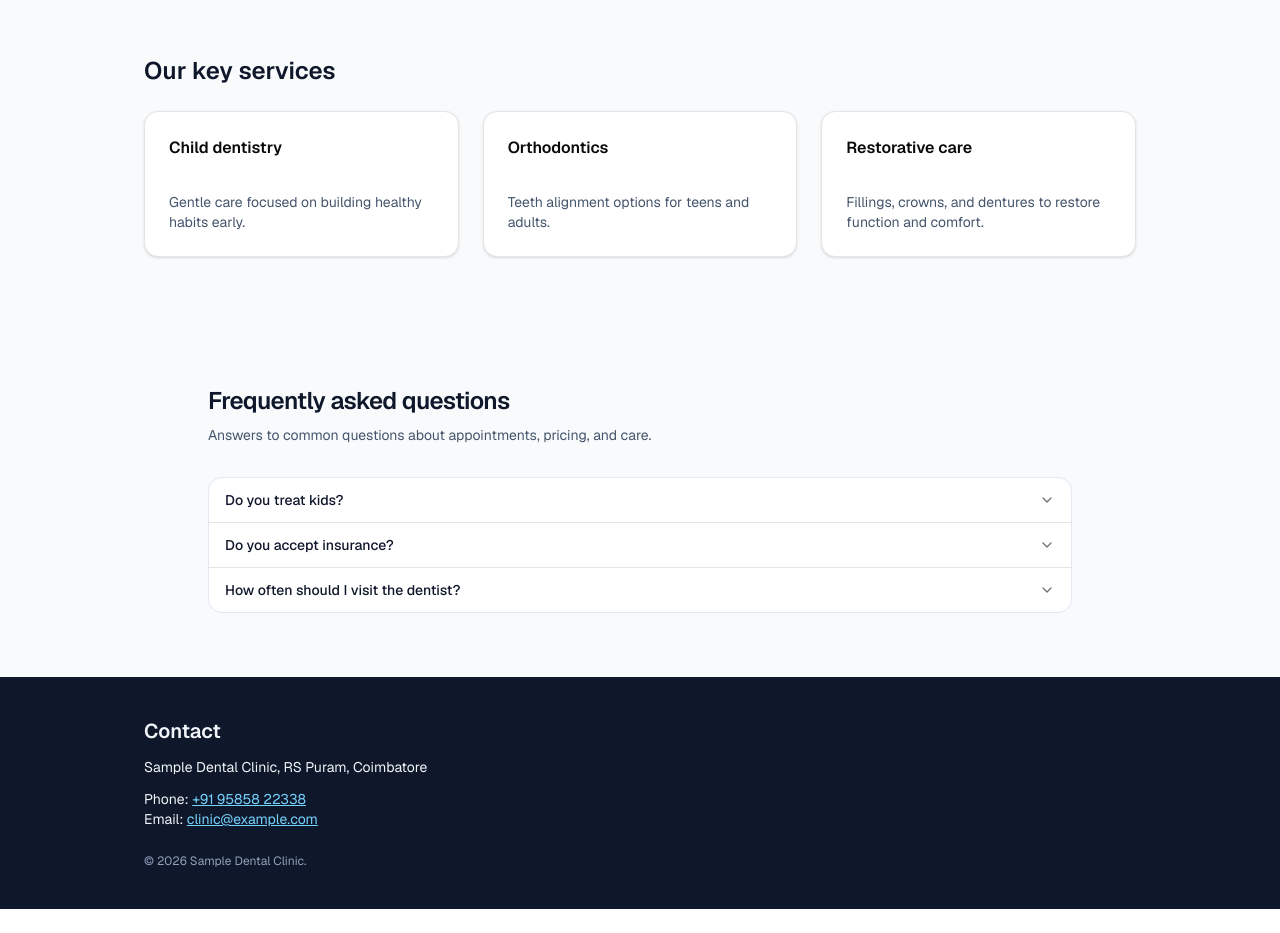
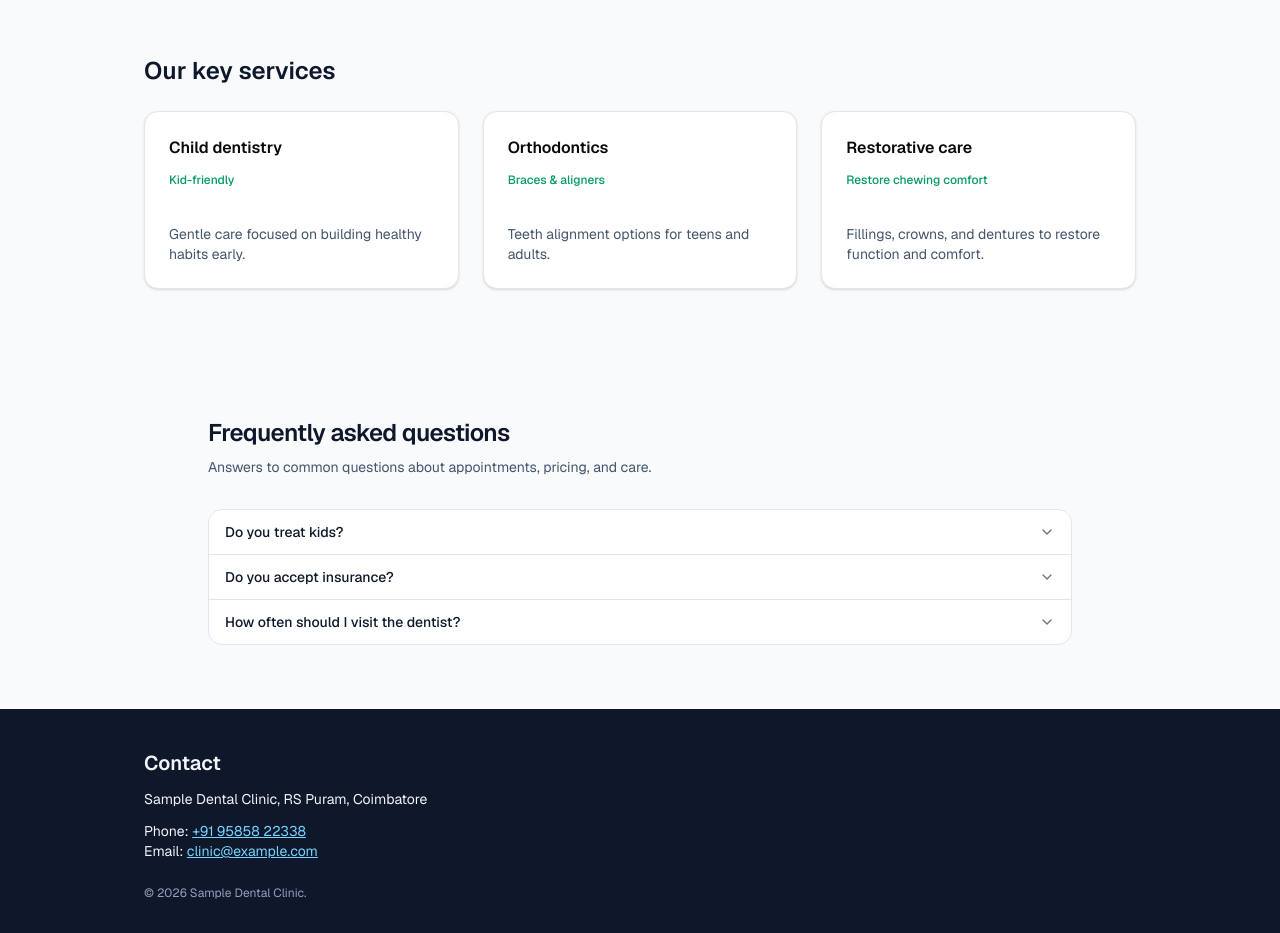
Before and after one commit to fooorrrceee/rr-dental-flip, a Next.js app in the folder landing-course/: page / in a window 1280 px wide. Shown: the part 1120-2053 px from the top of the page. Before the commit the page ends 2029 px from the top, so only its background shows below. Built offline with nearby package versions, Linux system fonts and the light colour scheme.

Commit message:
render ServicesSection from data array.

```diff
--- a/landing-course/app/components/ServicesSection.tsx
+++ b/landing-course/app/components/ServicesSection.tsx
@@ -4,6 +4,32 @@ import {
   CardTitle,
   CardContent,
 } from "@/components/ui/card";
+
+type Service = {
+  name: string;
+  description: string;
+  highlight?: string;
+};
+
+const services: Service[] = [
+  {
+    name: "Child dentistry",
+    description: "Gentle care focused on building healthy habits early.",
+    highlight: "Kid-friendly",
+  },
+  {
+    name: "Orthodontics",
+    description: "Teeth alignment options for teens and adults.",
+    highlight: "Braces & aligners",
+  },
+  {
+    name: "Restorative care",
+    description: "Fillings, crowns, and dentures to restore function and comfort.",
+    highlight: "Restore chewing comfort",
+  },
+  // add more soon
+];
+
 export function ServicesSection() {
   return (
     <section
@@ -19,38 +45,25 @@ export function ServicesSection() {
           Our key services
         </h2>
         <div className="mt-6 grid gap-6 sm:grid-cols-3">
-          <Card>
-            <CardHeader>
-              <CardTitle className="text-base">Child dentistry</CardTitle>
+          {services.map((service) => (
+            <Card key={service.name}>
+              <CardHeader className="pb-3">
+                <CardTitle className="text-base">
+                  {service.name}
+                </CardTitle>
+                {service.highlight && (
+                  <p className="mt-1 text-xs font-medium text-emerald-600">
+                    {service.highlight}
+                  </p>
+                )}
               </CardHeader>
               <CardContent>
                 <p className="text-sm text-slate-600">
-                Gentle care focused on building healthy habits early.
+                  {service.description}
                 </p>
               </CardContent>
             </Card>
-
-          <Card>
-            <CardHeader>
-              <CardTitle className="text-base">Orthodontics</CardTitle>
-            </CardHeader>
-            <CardContent>
-              <p className="text-sm text-slate-600">
-                Teeth alignment options for teens and adults.
-              </p>
-            </CardContent>
-          </Card>
-
-          <Card>
-            <CardHeader>
-              <CardTitle className="text-base">Restorative care</CardTitle>
-            </CardHeader>
-            <CardContent>
-              <p className="text-sm text-slate-600">
-                Fillings, crowns, and dentures to restore function and comfort.
-              </p>
-            </CardContent>
-          </Card>
+          ))}
         </div>
 
       </div>
```
Lines whose indentation alone changed are shown as unchanged.
